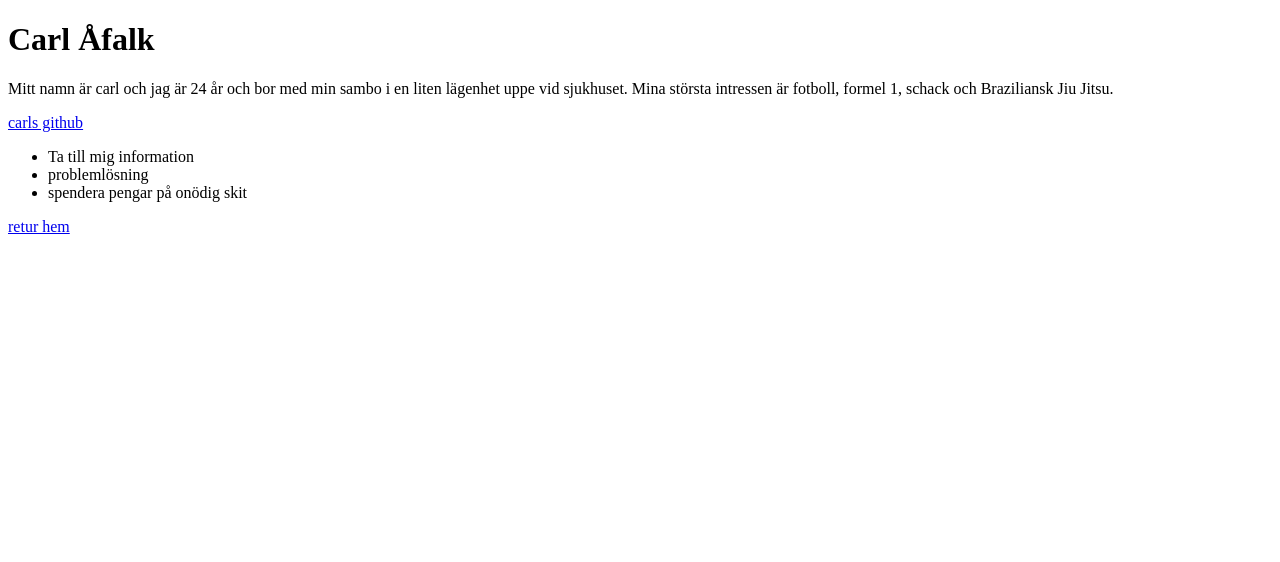
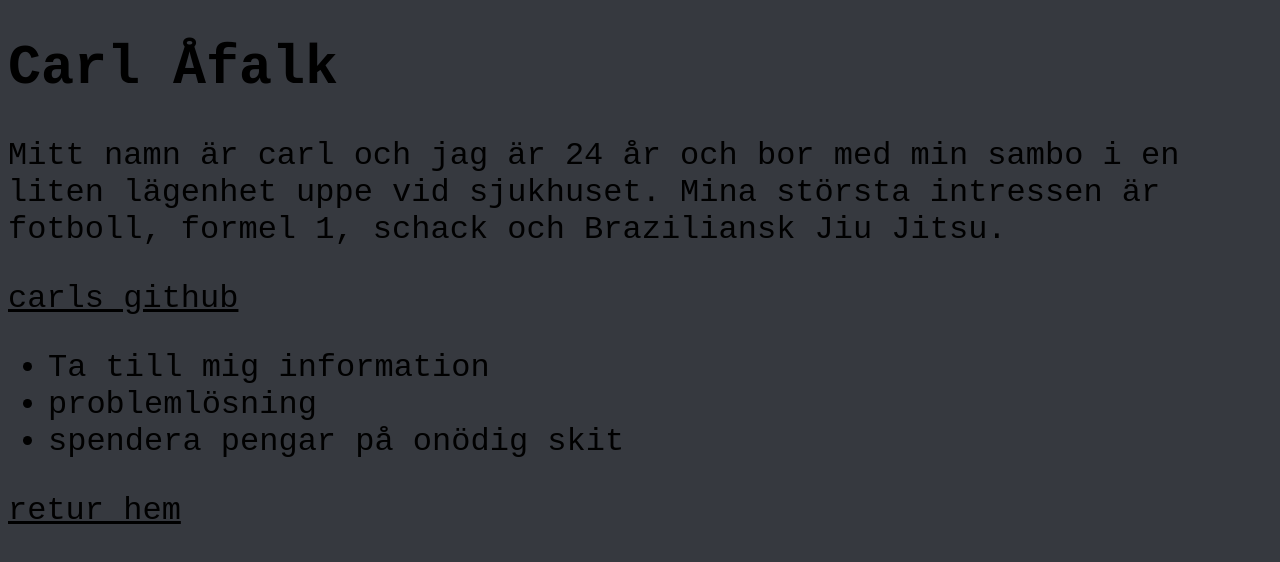
Before and after one commit to carlafalk/GruppGr-nGitFlow, a plain HTML site: page carl_afalk.html in a window 1280 px wide. Drawn offline with Linux system fonts and the light colour scheme.

Commit message:
added stylesheet

```diff
--- a/carl_afalk.html
+++ b/carl_afalk.html
@@ -4,6 +4,7 @@
     <meta charset="UTF-8">
     <meta http-equiv="X-UA-Compatible" content="IE=edge">
     <meta name="viewport" content="width=device-width, initial-scale=1.0">
+    <link rel="stylesheet" href="tommy.css" />
     <title>Document</title>
 </head>
 <body>
```
